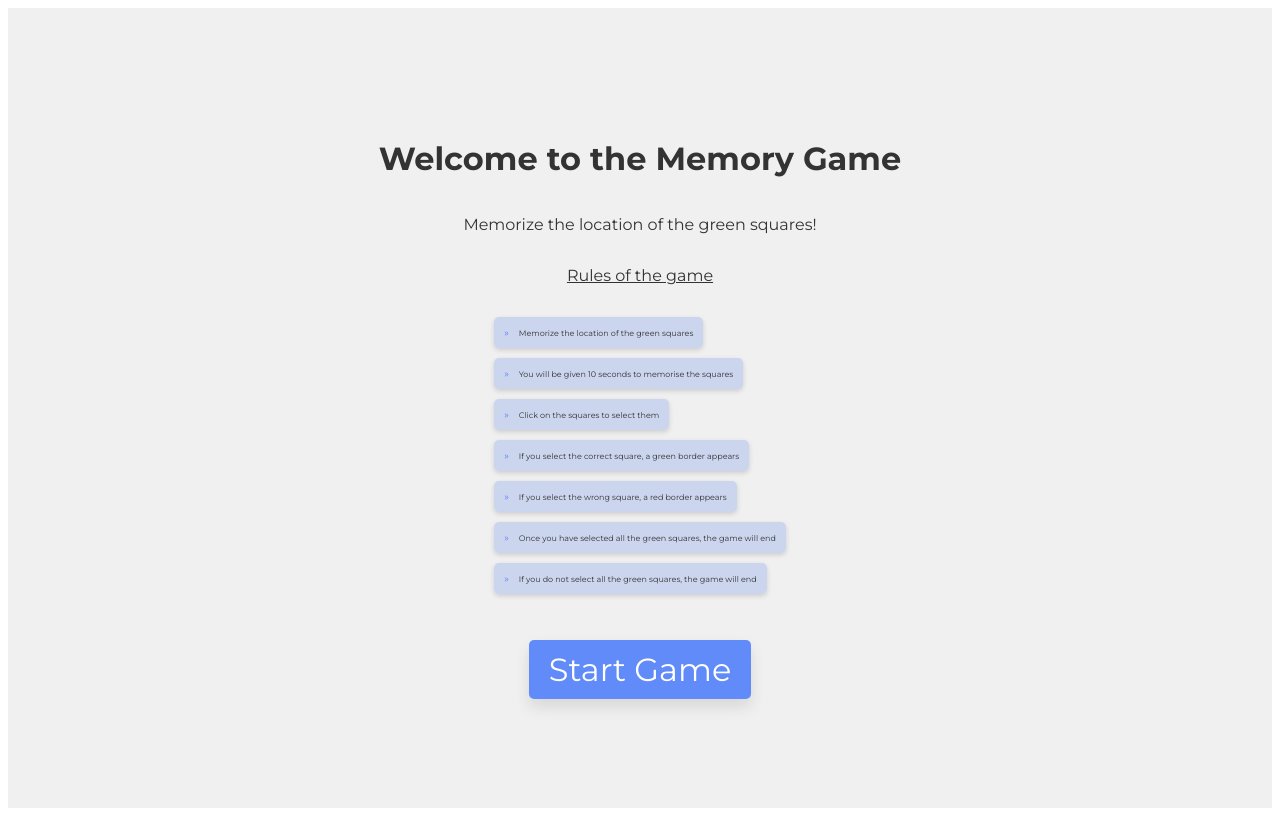
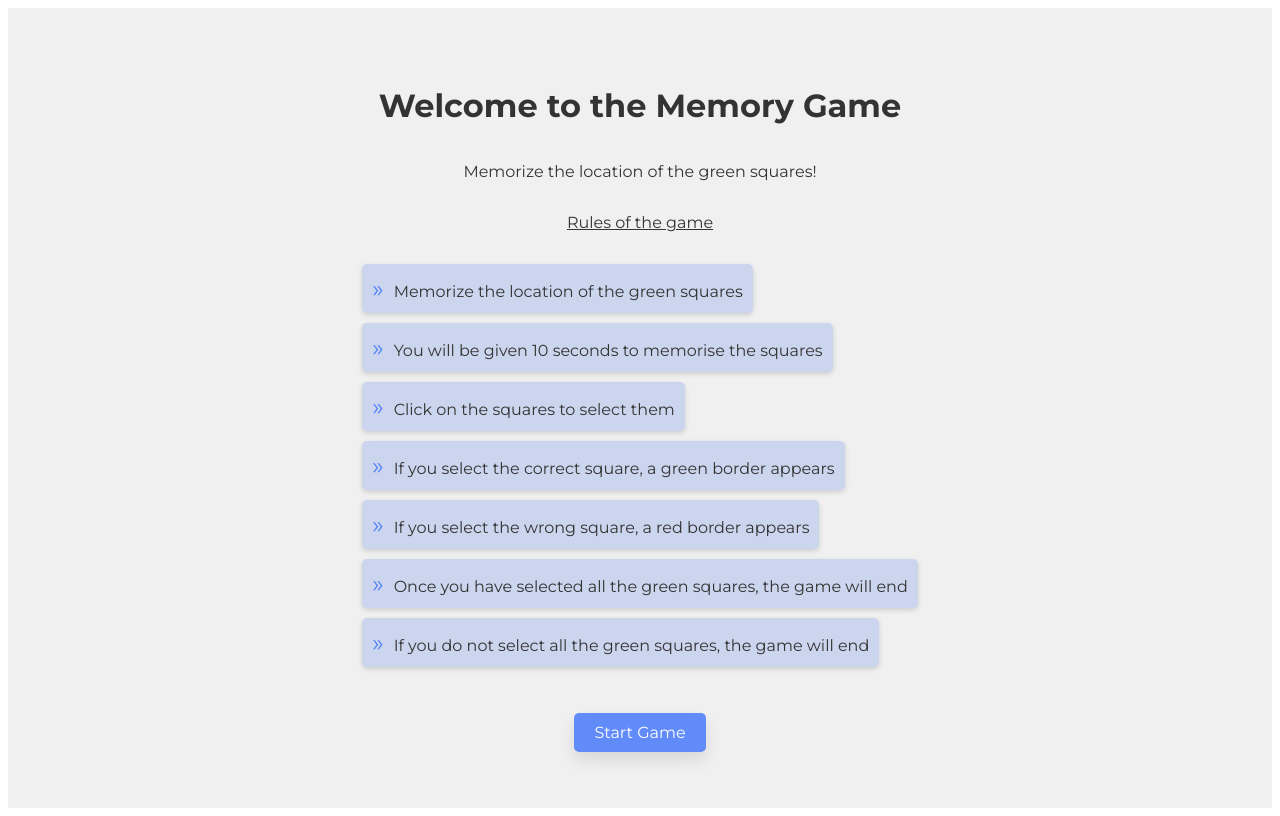
Before and after one commit to ashwin2201/Memory-Game, a Next.js app: page / in a window 1280 px wide. Built offline with nearby package versions, Linux system fonts and the light colour scheme.

Commit message:
Resized fonts

```diff
--- a/src/app/globals.css
+++ b/src/app/globals.css
@@ -12,7 +12,7 @@
 button {
   padding: 10px 20px;
   margin-top: 30px;
-  font-size: 2em;
+  font-size: 1em;
   color: #fff;
   background-color: rgba(0, 72, 255, 0.6);
   border: none;
@@ -64,13 +64,13 @@ button:hover {
   border-radius: 5px;
   box-shadow: 0 2px 5px rgba(0, 0, 0, 0.15);
   width: fit-content;
-  font-size: 0.5em;
+  font-size: 1em;
 }
 
 .welcome-screen ul li::before {
   content: "\00BB";
   color: rgba(0, 72, 255, 0.6);
-  font-size: 1.2em;
+  font-size: 1.5em;
   margin-right: 10px;
 }
 
```
